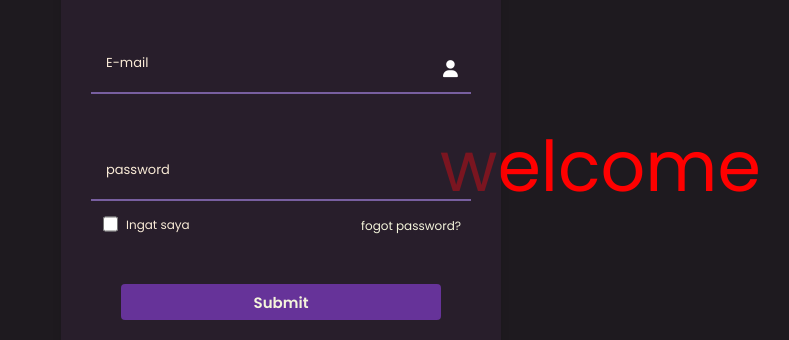
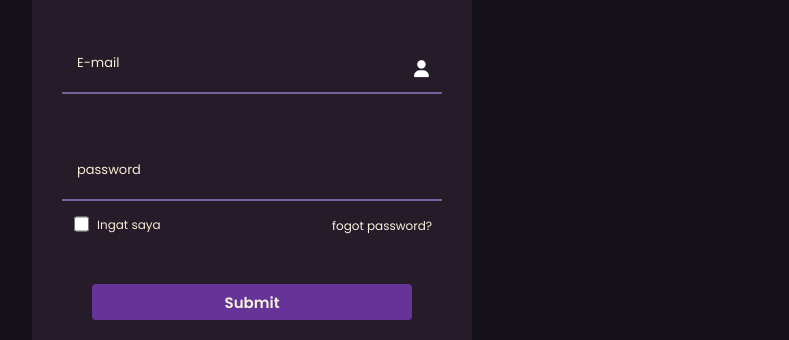
Before and after one commit to ZiQax/Qiza-rep.0921, a plain HTML site: page html/inndex.html in a window 1280 px wide. Shown: the part 233-573 px from the top of the page, without its empty margins (260-1049 px from the left). Drawn offline with nearby package versions, Linux system fonts and the light colour scheme.

Commit message:
fix : new design

```diff
--- a/css/homestyle.css
+++ b/css/homestyle.css
@@ -8,8 +8,11 @@ body {
     display: flex;
     justify-content: left;
     align-items: center;
+    padding-left: -10px;
     height: 100vh;
     margin: 0;
+    max-width: 1024px;
+}
 
 .welcome {
     position: relative;
--- a/html/inndex.html
+++ b/html/inndex.html
@@ -13,9 +13,6 @@
     <link href="https://fonts.googleapis.com/css2?family=Poppins:ital,wght@0,100;0,200;0,300;0,400;0,500;0,600;0,700;0,800;0,900;1,100;1,200;1,300;1,400;1,500;1,600;1,700;1,800;1,900&display=swap" rel="stylesheet">
 </head>
 <body>
-   <div class="welcome">
-      <p>welcome</p>
-   </div>
     <div id="login-container" class="animate__animated animate__zoomIn animate__delay-0.5s">
         <div class="Logo">
             <img src="../Image/Logo.svg">
```
Also changed, not shown: Image/Logo.svg (added).
